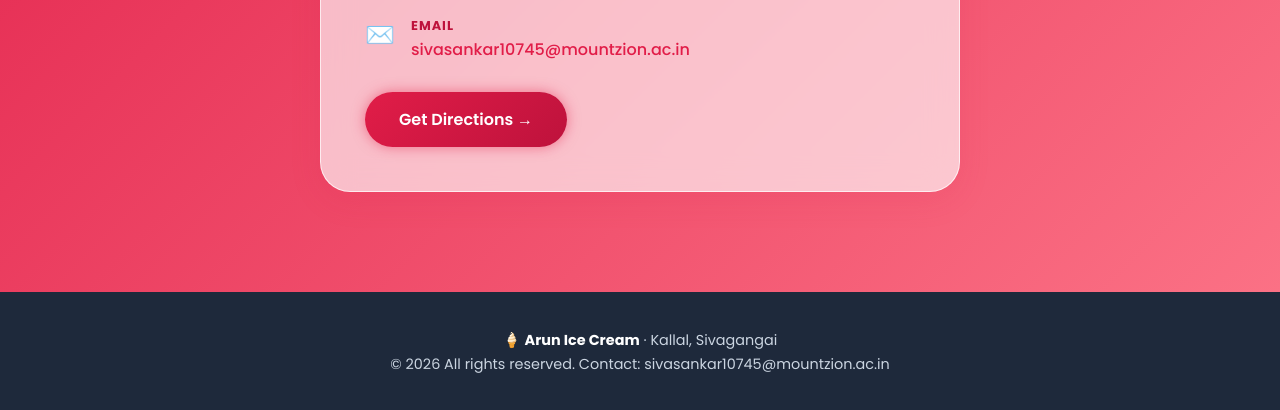
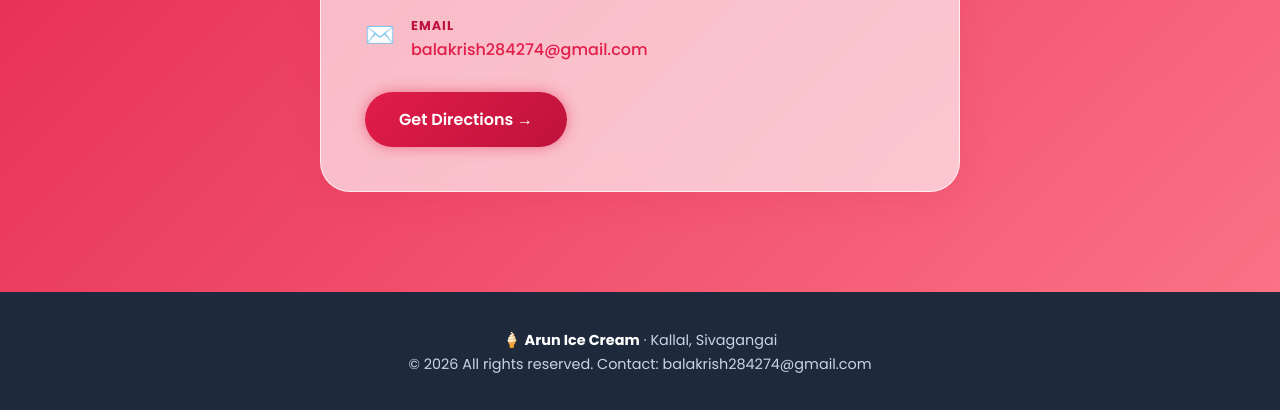
Before and after one commit to sivasankarmani1011-crypto/Website-for-Arun-Ice-cream, a plain HTML site: page index.html in a window 1280 px wide. Shown: the part 3986-4396 px from the top of the page. Drawn offline with Linux system fonts and the light colour scheme.

Commit message:
Update index.html

```diff
--- a/index.html
+++ b/index.html
@@ -173,7 +173,7 @@
             <li><span>🏦</span><div><b>Landmark</b>Nearby State Bank</div></li>
             <li><span>⏰</span><div><b>Store Hours</b>Open Daily, 5:30 AM to 10:00 PM</div></li>
             <li><span>📞</span><div><b>Phone</b><a href="tel:+916381841262">+91 63818 41262</a></div></li>
-            <li><span>✉️</span><div><b>Email</b><a href="mailto:sivasankar10745@mountzion.ac.in">sivasankar10745@mountzion.ac.in</a></div></li>
+            <li><span>✉️</span><div><b>Email</b><a href="mailto:balakrish284274@gmail.com">balakrish284274@gmail.com</a></div></li>
           </ul>
           <a class="btn glow" href="https://maps.app.goo.gl/PswYVcHNQjtc4pH36" target="_blank" rel="noopener">Get Directions →</a>
         </div>
@@ -214,7 +214,7 @@
 
   <footer>
     <p>🍦 <b>Arun Ice Cream</b> · Kallal, Sivagangai</p>
-    <p>© <span id="year"></span> All rights reserved. Contact: sivasankar10745@mountzion.ac.in</p>
+    <p>© <span id="year"></span> All rights reserved. Contact: balakrish284274@gmail.com</p>
   </footer>
 
   <script src="script.js"></script>
```
